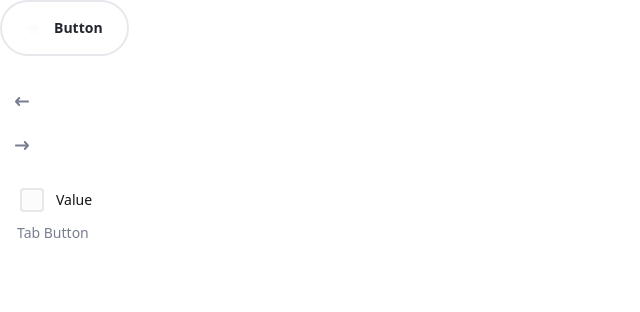
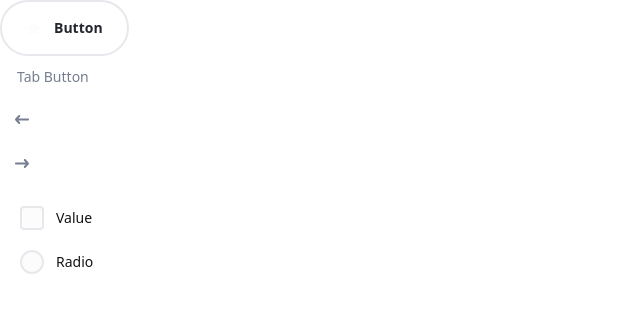
Before and after one commit to nomanejaz132/fleet, a Next.js app in the folder frontend/: page / in a window 1280 px wide. Shown: the top 312 px of the page, without its empty margins (0-640 px from the left). Built offline with nearby package versions, Linux system fonts and the light colour scheme.

Commit message:
radio button

```diff
--- a/frontend/components/RadioButton/RadioButton.tsx
+++ b/frontend/components/RadioButton/RadioButton.tsx
@@ -1,7 +1,50 @@
-import React from "react";
+import React, { HTMLInputTypeAttribute } from "react";
 
-const RadioButton = () => {
-  return <div>RadioButton</div>;
+export type RadioButton = {
+  label: string;
 };
 
-export default RadioButton;
+export type RadioButtonProps =
+  React.InputHTMLAttributes<HTMLInputTypeAttribute> & RadioButton;
+
+export const RadioButton: React.FC<RadioButtonProps> = ({ label }) => {
+  return (
+    <div className=" ml-5 mt-5 flex items-center gap-3">
+      <input
+        type="radio"
+        id={label}
+        aria-label={label}
+        className="w-6 h-6 appearance-none rounded-full focus:outline-none focus:ring-0 focus:ring-offset-0 checked:opacity-0 absolute cursor-pointer bg-[#FCFCFD] dark:bg-[#23262F] border-2 border-[#E6E8EC] dark:border-[#353945]"
+      />
+      <div className="w-6 h-6">
+        <svg
+          width="24"
+          height="24"
+          viewBox="0 0 24 24"
+          fill="none"
+          xmlns="http://www.w3.org/2000/svg"
+          className="hidden"
+        >
+          <rect x="1" y="1" width="22" height="22" rx="11" fill="#FCFCFD" />
+          <rect x="6" y="6" width="12" height="12" rx="6" fill="#3B71FE" />
+          <rect
+            x="1"
+            y="1"
+            width="22"
+            height="22"
+            rx="11"
+            stroke="#E6E8EC"
+            stroke-width="2"
+          />
+        </svg>
+      </div>
+
+      <label
+        htmlFor={label}
+        className="text-sm text-[#141416] dark:text-[#FCFCFD] font-medium"
+      >
+        {label}
+      </label>
+    </div>
+  );
+};
--- a/frontend/pages/index.tsx
+++ b/frontend/pages/index.tsx
@@ -8,6 +8,7 @@ import ArrowLeft from "../components/Icon/ArrowLeft";
 import ArrowRight from "../components/Icon/ArrowRight";
 import { Checkbox } from "../components/Checkbox/Checkbox";
 import { TabButton } from "../components/TabButton/TabButton";
+import { RadioButton } from "../components/RadioButton/RadioButton";
 
 const inter = Inter({ subsets: ["latin"] });
 
@@ -23,11 +24,12 @@ export default function Home() {
       >
         Button
       </Button>
+      <TabButton label="Tab Button" />
       <br />
       <ArrowLeft />
       <ArrowRight />
       <Checkbox label="Value" />
-      <TabButton label="Tab Button" />
+      <RadioButton label="Radio" />
     </>
   );
 }
--- a/frontend/styles/globals.css
+++ b/frontend/styles/globals.css
@@ -30,11 +30,21 @@
   @apply text-[#23262F] dark:text-[#777E90] hover:text-[#FCFCFD] dark:hover:text-[#23262F] disabled:text-[#D7D9E0] dark:disabled:text-[#6A6D79] text-sm text-center font-bold bg-transparent border-2 border-[#E6E8EC] hover:border-[#23262F] dark:border-[#777E90] dark:hover:border-[#FCFCFD] hover:bg-[#23262F] dark:hover:bg-[#FCFCFD] rounded-full disabled:cursor-not-allowed disabled:bg-[#6A6D79] dark:disabled:bg-[#D7D9E0];
 }
 
-/* Checkbox Custom Icon */
+/* Custom Checkbox */
 
-input:checked + div {
+[type="checkbox"]:checked + div {
   @apply bg-[#3b71fe] rounded;
 }
-input:checked + div svg {
+
+[type="checkbox"]:checked + div svg {
   @apply block;
 }
+
+/* Custom Radio */
+[type="radio"]:checked + div {
+  @apply bg-[#FCFCFD] rounded-full;
+}
+
+[type="radio"]:checked + div svg {
+  @apply block;
+}
```
